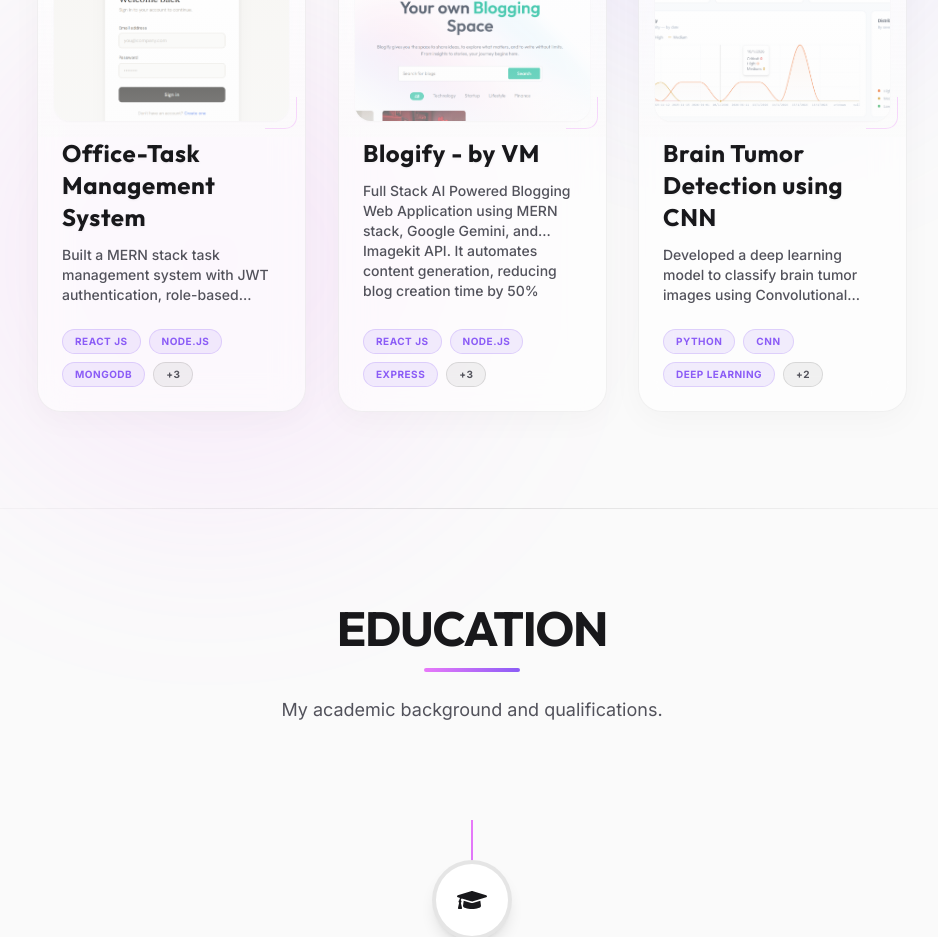
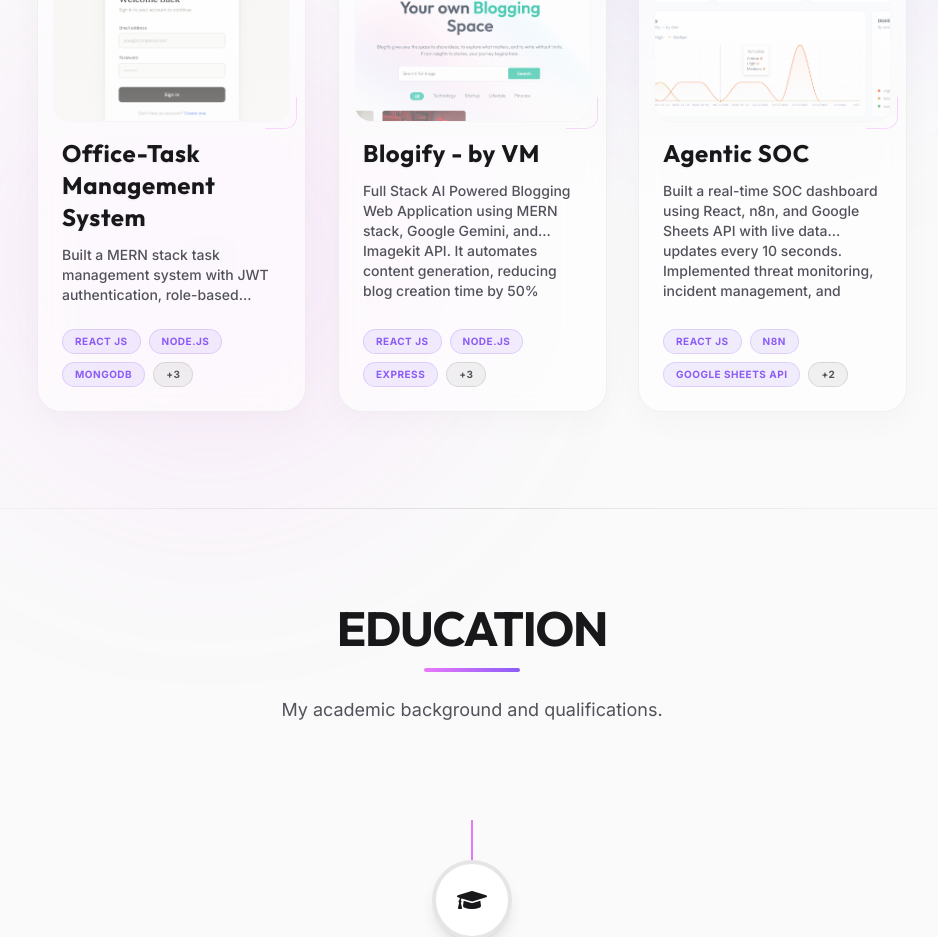
Before and after one commit to Vansh150705/Personal-Portfolio-Vansh, a React (Vite) app: page / in a window 1280 px wide. Shown: the part 5160-6097 px from the top of the page, without its empty margins (168-1106 px from the left). Built offline with nearby package versions, Linux system fonts and the light colour scheme.

Commit message:
Updated Project

```diff
--- a/src/constants.js
+++ b/src/constants.js
@@ -175,13 +175,13 @@ export const SkillsInfo = [
     },
     {
       id: 2,
-      title: "Brain Tumor Detection using CNN",
+      title: "Agentic SOC",
       description:
-        "Developed a deep learning model to classify brain tumor images using Convolutional Neural Networks (CNN) and applied Grad-CAM heatmaps to visualize important tumor regions, achieving 86.1% accuracy.",
+        "Built a real-time SOC dashboard using React, n8n, and Google Sheets API with live data updates every 10 seconds. Implemented threat monitoring, incident management, and notification systems with interactive charts and PDF export functionality.",
       image: movierecLogo,
-      tags: ["Python", "CNN", "Deep Learning", "Grad-CAM", "AI"],
-      github: "https://github.com/Vansh150705/Brain-Tumor-Detection-CNN",
-      webapp: "#",
+      tags: ["React JS", "n8n", "Google Sheets API", "Real-time", "Automation Workflow"],
+      github: "https://github.com/Vansh150705/Frontend-Agentic-SOC",
+      webapp: "https://frontend-agentic-soc.vercel.app/",
     },
   ];
 
```
